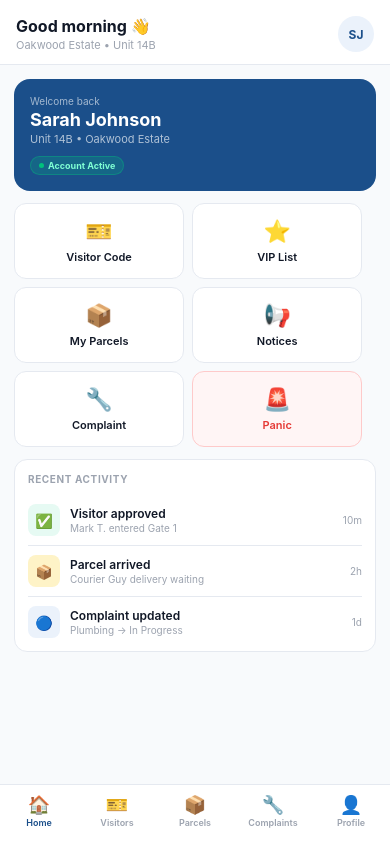
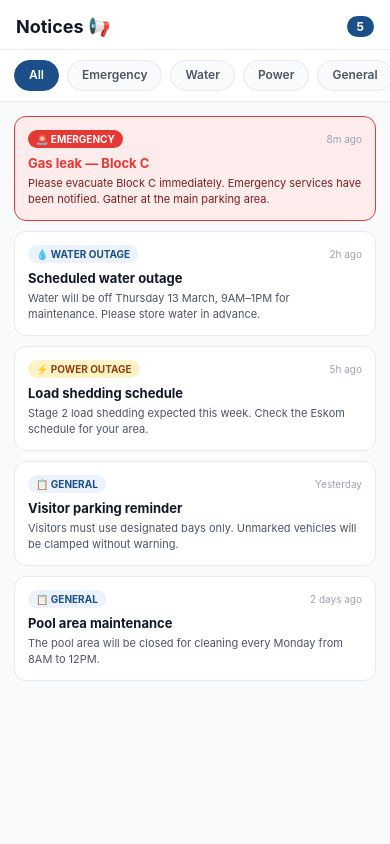
Before and after one commit to waizmohamed-rgb/ComplexCare, a React Native app: screen / in a window 390 px wide. Built offline with nearby package versions, Linux system fonts and the light colour scheme.

Commit message:
Added notices screen

```diff
--- a/App.js
+++ b/App.js
@@ -1,11 +1,11 @@
 import { StatusBar } from 'expo-status-bar';
-import ResidentDashboard from './screens/ResidentDashboard';
+import NoticesScreen from './screens/NoticesScreen';
 
 export default function App() {
   return (
     <>
       <StatusBar style="dark" />
-      <ResidentDashboard />
+      <NoticesScreen />
     </>
   );
 }
--- /dev/null
+++ b/screens/NoticesScreen.js
@@ -0,0 +1,244 @@
+import React, { useState } from 'react';
+import {
+  View, Text, StyleSheet, ScrollView,
+  TouchableOpacity, SafeAreaView
+} from 'react-native';
+
+export default function NoticesScreen() {
+  const [selected, setSelected] = useState('All');
+
+  const filters = ['All', 'Emergency', 'Water', 'Power', 'General'];
+
+  const notices = [
+    {
+      category: 'Emergency',
+      badge: '🚨 Emergency',
+      badgeColor: '#E53935',
+      badgeText: 'white',
+      title: 'Gas leak — Block C',
+      body: 'Please evacuate Block C immediately. Emergency services have been notified. Gather at the main parking area.',
+      time: '8m ago',
+      emergency: true,
+    },
+    {
+      category: 'Water',
+      badge: '💧 Water Outage',
+      badgeColor: '#EBF2FB',
+      badgeText: '#1B4F8A',
+      title: 'Scheduled water outage',
+      body: 'Water will be off Thursday 13 March, 9AM–1PM for maintenance. Please store water in advance.',
+      time: '2h ago',
+      emergency: false,
+    },
+    {
+      category: 'Power',
+      badge: '⚡ Power Outage',
+      badgeColor: '#FEF3C7',
+      badgeText: '#92400E',
+      title: 'Load shedding schedule',
+      body: 'Stage 2 load shedding expected this week. Check the Eskom schedule for your area.',
+      time: '5h ago',
+      emergency: false,
+    },
+    {
+      category: 'General',
+      badge: '📋 General',
+      badgeColor: '#EBF2FB',
+      badgeText: '#1B4F8A',
+      title: 'Visitor parking reminder',
+      body: 'Visitors must use designated bays only. Unmarked vehicles will be clamped without warning.',
+      time: 'Yesterday',
+      emergency: false,
+    },
+    {
+      category: 'General',
+      badge: '📋 General',
+      badgeColor: '#EBF2FB',
+      badgeText: '#1B4F8A',
+      title: 'Pool area maintenance',
+      body: 'The pool area will be closed for cleaning every Monday from 8AM to 12PM.',
+      time: '2 days ago',
+      emergency: false,
+    },
+  ];
+
+  const filtered = selected === 'All'
+    ? notices
+    : notices.filter(n => n.category === selected);
+
+  return (
+    <SafeAreaView style={styles.container}>
+      <View style={styles.topBar}>
+        <Text style={styles.title}>Notices 📢</Text>
+        <View style={styles.badge}>
+          <Text style={styles.badgeText}>{notices.length}</Text>
+        </View>
+      </View>
+
+      <ScrollView
+        horizontal
+        showsHorizontalScrollIndicator={false}
+        style={styles.filterRow}
+        contentContainerStyle={styles.filterContent}>
+        {filters.map(f => (
+          <TouchableOpacity
+            key={f}
+            style={[styles.filterBtn, selected === f && styles.filterBtnActive]}
+            onPress={() => setSelected(f)}>
+            <Text style={[styles.filterText,
+              selected === f && styles.filterTextActive]}>
+              {f}
+            </Text>
+          </TouchableOpacity>
+        ))}
+      </ScrollView>
+
+      <ScrollView style={styles.body} showsVerticalScrollIndicator={false}>
+        {filtered.map((notice, index) => (
+          <View
+            key={index}
+            style={[styles.noticeCard,
+              notice.emergency && styles.noticeCardEmergency]}>
+            <View style={styles.noticeHeader}>
+              <View style={[styles.noticeBadge,
+                { backgroundColor: notice.badgeColor }]}>
+                <Text style={[styles.noticeBadgeText,
+                  { color: notice.badgeText }]}>
+                  {notice.badge}
+                </Text>
+              </View>
+              <Text style={styles.noticeTime}>{notice.time}</Text>
+            </View>
+            <Text style={[styles.noticeTitle,
+              notice.emergency && styles.noticeTitleEmergency]}>
+              {notice.title}
+            </Text>
+            <Text style={[styles.noticeBody,
+              notice.emergency && styles.noticeBodyEmergency]}>
+              {notice.body}
+            </Text>
+          </View>
+        ))}
+        <View style={{ height: 20 }} />
+      </ScrollView>
+    </SafeAreaView>
+  );
+}
+
+const styles = StyleSheet.create({
+  container: {
+    flex: 1,
+    backgroundColor: '#F8FAFC',
+  },
+  topBar: {
+    backgroundColor: 'white',
+    padding: 16,
+    paddingBottom: 12,
+    flexDirection: 'row',
+    alignItems: 'center',
+    justifyContent: 'space-between',
+    borderBottomWidth: 1,
+    borderBottomColor: '#E5E9F0',
+  },
+  title: {
+    fontSize: 18,
+    fontWeight: '700',
+    color: '#111827',
+  },
+  badge: {
+    backgroundColor: '#1B4F8A',
+    borderRadius: 100,
+    paddingHorizontal: 10,
+    paddingVertical: 3,
+  },
+  badgeText: {
+    fontSize: 12,
+    fontWeight: '700',
+    color: 'white',
+  },
+  filterRow: {
+    backgroundColor: 'white',
+    borderBottomWidth: 1,
+    borderBottomColor: '#E5E9F0',
+    maxHeight: 52,
+  },
+  filterContent: {
+    paddingHorizontal: 14,
+    paddingVertical: 10,
+    gap: 8,
+    flexDirection: 'row',
+  },
+  filterBtn: {
+    paddingHorizontal: 14,
+    paddingVertical: 6,
+    borderRadius: 100,
+    backgroundColor: '#F8FAFC',
+    borderWidth: 1.5,
+    borderColor: '#E5E9F0',
+  },
+  filterBtnActive: {
+    backgroundColor: '#1B4F8A',
+    borderColor: '#1B4F8A',
+  },
+  filterText: {
+    fontSize: 12,
+    fontWeight: '600',
+    color: '#4B5563',
+  },
+  filterTextActive: {
+    color: 'white',
+  },
+  body: {
+    flex: 1,
+    padding: 14,
+  },
+  noticeCard: {
+    backgroundColor: 'white',
+    borderRadius: 12,
+    padding: 13,
+    borderWidth: 1.5,
+    borderColor: '#E5E9F0',
+    marginBottom: 10,
+  },
+  noticeCardEmergency: {
+    backgroundColor: '#FDECEC',
+    borderColor: '#E53935',
+  },
+  noticeHeader: {
+    flexDirection: 'row',
+    alignItems: 'center',
+    justifyContent: 'space-between',
+    marginBottom: 7,
+  },
+  noticeBadge: {
+    borderRadius: 100,
+    paddingHorizontal: 8,
+    paddingVertical: 3,
+  },
+  noticeBadgeText: {
+    fontSize: 10,
+    fontWeight: '700',
+    textTransform: 'uppercase',
+  },
+  noticeTime: {
+    fontSize: 10,
+    color: '#9CA3AF',
+  },
+  noticeTitle: {
+    fontSize: 13,
+    fontWeight: '700',
+    color: '#111827',
+    marginBottom: 4,
+  },
+  noticeTitleEmergency: {
+    color: '#E53935',
+  },
+  noticeBody: {
+    fontSize: 11,
+    color: '#4B5563',
+    lineHeight: 16,
+  },
+  noticeBodyEmergency: {
+    color: '#7F1D1D',
+  },
+});
```
